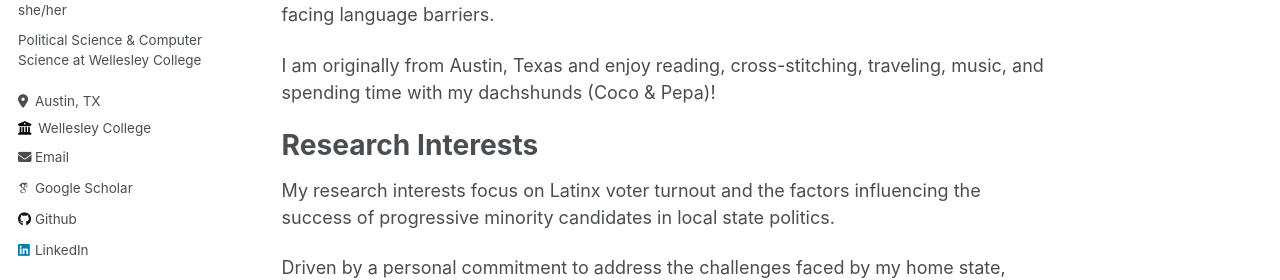
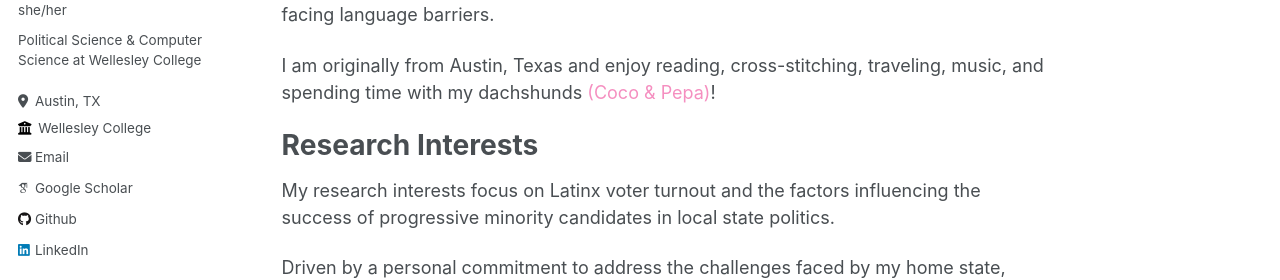
Before and after one commit to fernandamayela/fernandamayela.github.io, a Jekyll site: the page built from _pages/about.md, in a window 1280 px wide. Shown: the part 282-562 px from the top of the page. Built offline with Jekyll 4.4.1, drawn with Linux system fonts in a browser that asks for light colours; some web fonts are replaced.

Commit message:
Update about.md

```diff
--- a/_pages/about.md
+++ b/_pages/about.md
@@ -35,9 +35,9 @@ document.addEventListener('DOMContentLoaded', function() {
 My name is Fernanda, I'm a senior at Wellesley College majoring in political science with a minor in computer science. As an undergraduate, I have dedicated the past three years to conducting research with MIT's Election Data & Science Lab (MEDSL). My research focuses on the impact of linguistic accessibility on political engagement, specifically by analyzing the availability of online multilingual election-related information for individuals facing language barriers.
 
 I am originally from Austin, Texas and enjoy reading, cross-stitching, traveling, music, and spending time with my dachshunds
-<span class="hover-trigger" color="#F58FC0">(Coco & Pepa)</span>!
+<span class="hover-trigger" style="color: #F58FC0;">(Coco & Pepa)</span>!
 
-<img src="https://fernandamayela.github.io/images/coco_and_pepa.png" alt="Coco and Pepa" class="hover-image" style="top: 300px; left: 700px;">
+<img src="https://fernandamayela.github.io/images/coco_and_pepa.png" alt="Coco and Pepa" class="hover-image" style="top: 500px; left: 850px;">
 
 Research Interests
 ======
```
